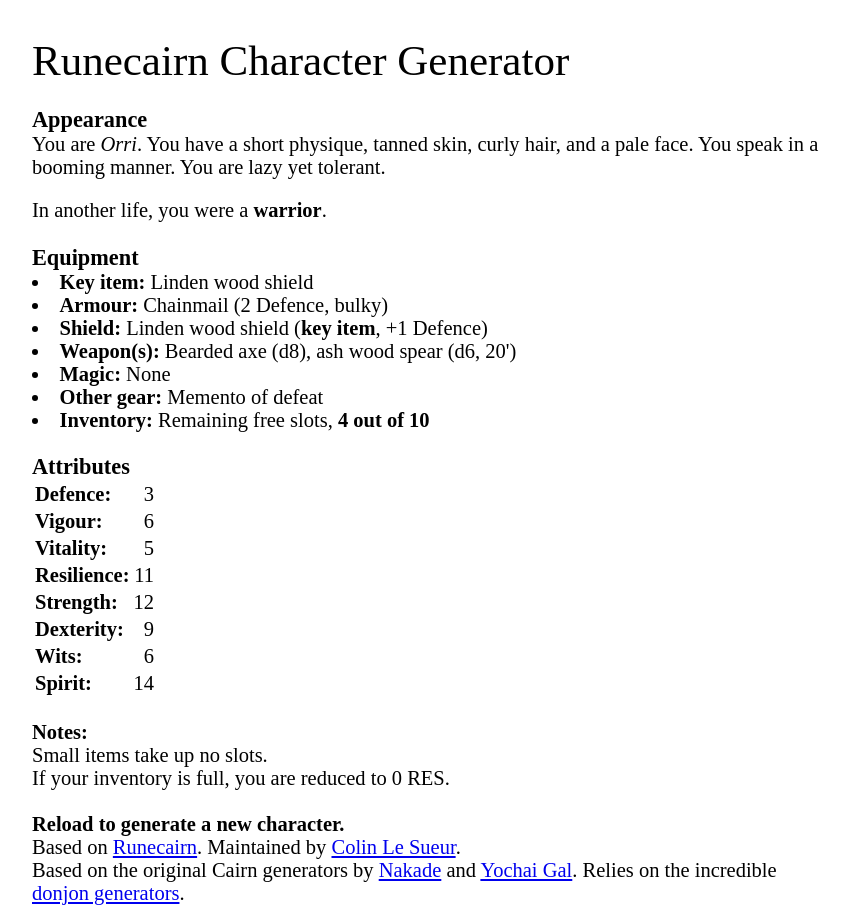
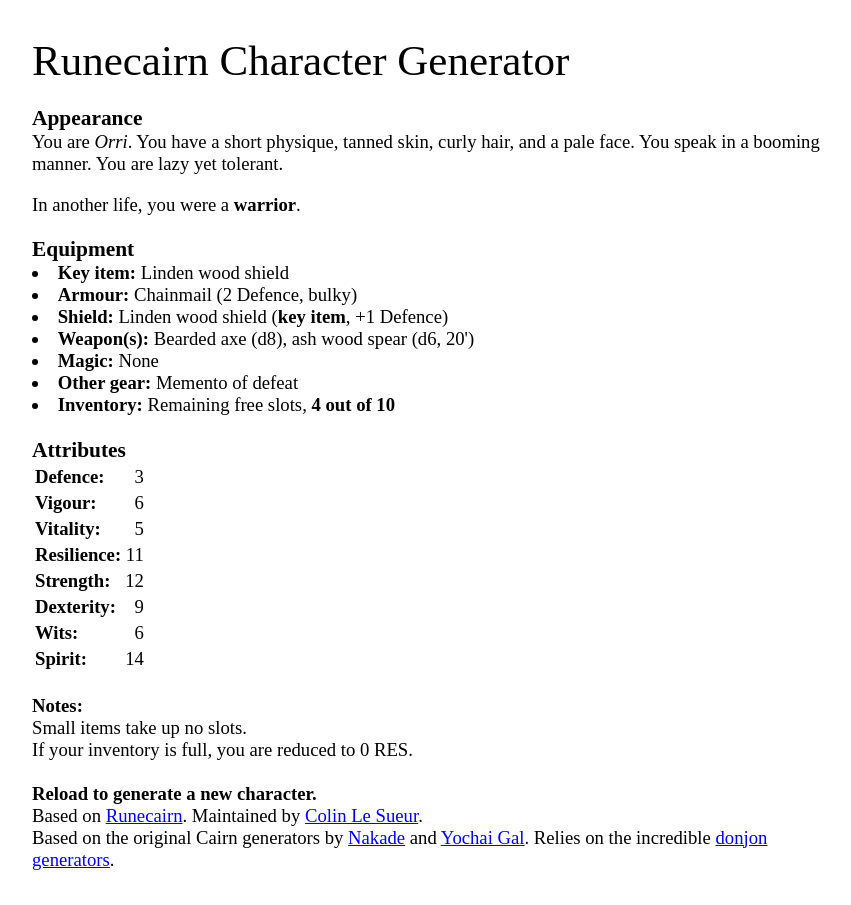
Before and after one commit to byodinsbeardrpg/byodinsbeardrpg.github.io, a Jekyll site: the page generator/index.html, which Jekyll copies as it is, in a window 1280 px wide. Shown: the whole page, without its empty margins (208-1059 px from the left). Built offline with Jekyll 4.4.1, drawn with Linux system fonts in a browser that asks for light colours; some web fonts are replaced.

Commit message:
Update index.html

```diff
--- a/generator/index.html
+++ b/generator/index.html
@@ -13,8 +13,8 @@
       a:visited {color: #1a7a3f}
       a:hover {color: #32b865}
 	  h2 {margin-bottom: 0em; font-family: BlackBeard,black-beard; font-size: 250%; font-weight: 400; font-size: calc(16px + 3vh);}
-      h3 {margin-bottom: 0em; font-weight: 700; font-family: Futura PT,futura-pt; font-size: calc(16px + 0.7vh);}
-      body {width: 800px; margin: auto; font-family: Minion Pro,minion-pro; font-weight: 400; font-size: calc(16px + 0.5vh);}
+      h3 {margin-bottom: 0em; font-weight: 700; font-family: Futura PT,futura-pt; font-size: calc(16px + 0.6vh);}
+      body {width: 800px; margin: auto; font-family: Minion Pro,minion-pro; font-weight: 400; font-size: calc(16px + 0.3vh);}
     </style>
      <script type="text/javascript" src="js/generator.js"></script>
     <script type="text/javascript" src="js/runecairn_data.js"></script>
```
